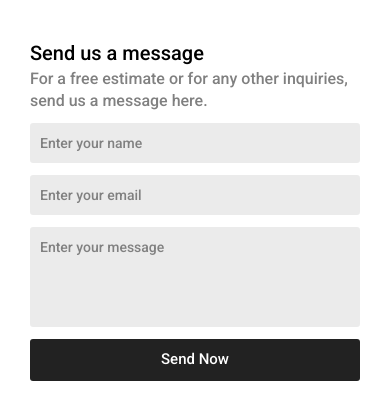
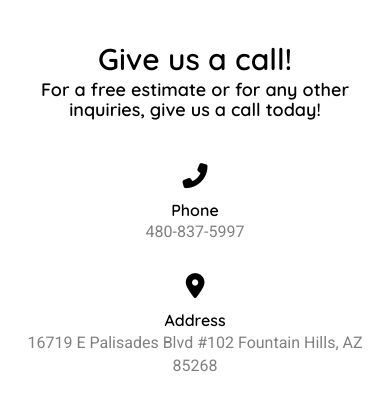
Before and after one commit to cnimcheski/American-Eagle-Stucco, a Flask app: page /contact-us in a window 390 px wide. Shown: the part 426-841 px from the top of the page. Run offline with Flask 3, Linux system fonts and the light colour scheme; some libraries are stand-ins or nearby versions.

Commit message:
Got rid of email sending form in contact us page

```diff
--- a/app.py
+++ b/app.py
@@ -46,26 +46,9 @@ def apply():
     return render_template("apply.html", active_page="apply")
 
 
-@app.route("/contact-us", methods=['GET', 'POST'])
+@app.route("/contact-us")
 def contact():
-    if request.method == 'POST':
-        # recaptcha...make sure user isn't a bot
-        recaptchaResponse = request.form['g-recaptcha-response']
-        verifyResponse = requests.post(url=f"{RECAPTCHA_VERIFY_URL}?secret={RECAPTCHA_SECRET_KEY}&response={recaptchaResponse}").json()
-        if verifyResponse['success'] == False:
-            abort(401)
-
-        # user is not a bot...send the message as a email
-        name = request.form['name']
-        email = request.form['email']
-        message = request.form['message']
-
-        msg = Message("Message from website contact form", recipients=[MAIL_TO], reply_to=email)
-        msg.html = render_template("contact-email.html", message=message, email=email, name=name)
-        mail.send(msg)
-        # after email is sent successfully, show a success alert
-        return render_template("contact-us.html", active_page="contact-us", success=1, site_key=RECAPTCHA_SITE_KEY)
-    return render_template("contact-us.html", active_page="contact-us", site_key=RECAPTCHA_SITE_KEY)
+    return render_template("contact-us.html", active_page="contact-us")
 
 
 if __name__ == '__main__':
--- a/static/css/contact-us.css
+++ b/static/css/contact-us.css
@@ -4,126 +4,60 @@
   margin-bottom: 10px;
 }
 
-.contact-form {
-  margin: 40px;
+.contact-us {
   display: flex;
+  flex-direction: column;
+  align-items: center;
+  gap: 40px;
+  margin-top: 40px;
+}
+
+.contact-us .text {
+  width: 90%;
+}
+
+.contact-us h2,
+.contact-us h4 {
+  text-align: center;
+  font-family: "Quicksand", sans-serif;
+  font-weight: 600;
+  color: black;
+  margin: 4px 0;
 }
 
 .contact-details {
+  width: 80%;
   display: flex;
-  flex-direction: column;
-  justify-content: center;
+  justify-content: space-between;
   align-items: center;
   text-align: center;
-  gap: 30px;
-  max-width: 250px;
 }
 
 .detail-title {
   color: black;
+  font-family: "Quicksand", sans-serif;
+  font-weight: 600;
   font-size: 16px;
 }
 
-.detail-info {
-  color: gray;
-  font-size: 16px;
-}
-
-.detail-link {
+.detail a {
   color: gray;
   font-size: 16px;
   transition: opacity 0.05s;
 }
 
-.detail-link:focus {
+.detail a:focus {
   color: gray;
   text-decoration: none;
 }
 
-.detail-link:hover {
+.detail a:hover {
   color: gray;
   opacity: 0.5;
 }
 
-.divider {
-  width: 2px;
-  border-radius: 1px;
-  background-color: gray;
-  margin: 40px 50px;
-}
-
-.message {
-  flex: 1;
-  display: flex;
-  flex-direction: column;
-}
-
-.message-header {
-  font-size: 25px;
-  color: black;
-}
-
-.message-description {
-  margin-bottom: 10px;
-  font-size: 20px;
-  color: gray;
-}
-
-.message-form {
-  flex: 1;
-  display: flex;
-  flex-direction: column;
-  gap: 12px;
-}
-
-.message-box {
-  height: 100px;
-  resize: none;
-}
-
-.input-box::placeholder {
-  color: gray;
-}
-
-.input-box {
-  background-color: rgba(0, 0, 0, 0.08);
-  color: black;
-  width: 100%;
-  outline: none;
-}
-
-.send-button {
-  display: inline-block;
-  color: white;
-  background-color: rgb(34, 34, 34);
-}
-
-.send-button,
-.input-box {
-  border: none;
-  border-radius: 3px;
-  padding: 10px;
-}
-
 @media (max-width: 820px) {
-  .contact-form {
-    flex-direction: column;
-    align-items: center;
-    justify-content: center;
-    gap: 50px;
-  }
-
-  .divider {
-    /* remove the divider */
-    display: none;
-  }
-
-  .message {
-    order: 0;
-  }
-
   .contact-details {
-    order: 1;
     flex-direction: row;
     flex-wrap: wrap;
     align-items: baseline;
@@ -138,20 +72,10 @@
 }
 
 @media (max-width: 480px) {
-  .contact-form {
-    margin: 40px 30px;
-  }
-
-  .message-header {
-    font-size: 20px;
-  }
-
-  .message-description {
-    font-size: 16px;
-  }
-
   .contact-details {
-    flex-direction: column;
+    width: 90%;
+    gap: 30px;
+    flex-direction: column-reverse;
     justify-content: center;
     align-items: center;
   }
--- a/static/css/header.css
+++ b/static/css/header.css
@@ -20,7 +20,6 @@
 }
 
 .home-image-overlay-text-top {
-  font-style: italic;
   text-align: center;
   opacity: 0.9;
   font-size: 35px;
--- a/templates/contact-us.html
+++ b/templates/contact-us.html
@@ -2,44 +2,25 @@
 
 {% block head %}
   <title>Contact Us - American Eagle Stucco</title>
-  <meta name="description" content="Contact us. Residential, commercial, and retail stucco and EIFS contractor in Phoenix, Arizona. High quality work. Four generations and over 50 years of experience. Send us a message today!">
+  <meta name="description" content="Contact us. Residential, commercial, and retail stucco and EIFS contractor in Arizona. High quality work. Four generations and over 50 years of experience. Give us a call today!">
   <link rel="stylesheet" href="static/css/contact-us.css">
-  {% if success == 1 %}
-    <script>
-      function myFunction() {
-          alert("Your message was successfully sent!");
-      }
-
-      document.addEventListener('DOMContentLoaded', function() {
-        myFunction();
-      });
-    </script>
-  {% endif %}
-  <script src="https://www.google.com/recaptcha/api.js"></script>
-  <script>
-    function onSubmit(token) {
-      var form = document.getElementById('send-message-form');
-      // check for required field validation errors before submitting recaptcha
-      if (form.checkValidity()) {
-        form.submit();
-      } else {
-        form.reportValidity();
-        grecaptcha.reset();
-      }
-    }
-  </script>
 {% endblock %}
 
 {% block header_image %}contact-us.jpg{% endblock %}
 {% block header_overlay_text %}CONTACT US{% endblock %}
 
 {% block main %}
-  <div class="contact-form">
+  <div class="contact-us">
+    <div class="text">
+      <h2>Give us a call!</h2>
+      <h4>For a free estimate or for any other inquiries, give us a call today!</h4>
+    </div>
+
     <div class="contact-details">
       <div class="detail">
         <i class="fas fa-map-marker-alt"></i>
         <p class="detail-title">Address</p>
-        <p class="detail-info">16719 E Palisades Blvd #102 Fountain Hills, AZ 85268</p>
+        <a class="detail-link" target="_blank" href="https://www.google.com/maps/dir/?api=1&destination=33.60818602489733, -111.71974900973768">16719 E Palisades Blvd #102 Fountain Hills, AZ 85268</a>
       </div>
 
       <div class="detail">
@@ -47,29 +28,8 @@
         <p class="detail-title">Phone</p>
         <a href="tel:4808375997" class="detail-link">480-837-5997</a>
       </div>
-
-      <div class="detail">
-        <i class="fas fa-envelope"></i>
-        <p class="detail-title">Email</p>
-        <a href="mailto:americaneaglestucco@gmail.com" class="detail-link">americaneaglestucco@gmail.com</a>
-      </div>
     </div>
 
-    <div class="divider"></div>
-
-    <div class="message">
-      <p class="message-header">Send us a message</p>
-      <p class="message-description">For a free estimate or for any other inquiries, send us a message here.</p>
-
-      <form id="send-message-form" class="message-form" action="/contact-us" method="post">
-        <input type="text" class="input-box" placeholder="Enter your name" name="name" required>
-        <input type="email" class="input-box" placeholder="Enter your email" name="email" required>
-        <textarea type="text" class="input-box message-box" placeholder="Enter your message" name="message" required></textarea>
-
-        <button type="submit" class="g-recaptcha send-button" data-sitekey="{{ site_key }}" data-callback='onSubmit' data-action='submit'>Send Now</button>
-      </form>
-    </div>
+    <iframe class="map" src="https://www.google.com/maps/embed?pb=!1m18!1m12!1m3!1d3322.8911215853786!2d-111.72187604395566!3d33.608129363894925!2m3!1f0!2f0!3f0!3m2!1i1024!2i768!4f13.1!3m3!1m2!1s0x872b988ed4c0c9e3%3A0xb6b87cd1782acd81!2s16719%20E%20Palisades%20Blvd%2C%20Fountain%20Hills%2C%20AZ%2085268!5e0!3m2!1sen!2sus!4v1717084811927!5m2!1sen!2sus" width="600" height="450" style="border:0;" allowfullscreen="" loading="lazy" referrerpolicy="no-referrer-when-downgrade"></iframe>
   </div>
-
-  <iframe class="map" src="https://www.google.com/maps/embed?pb=!1m18!1m12!1m3!1d3322.8911215853786!2d-111.72187604395566!3d33.608129363894925!2m3!1f0!2f0!3f0!3m2!1i1024!2i768!4f13.1!3m3!1m2!1s0x872b988ed4c0c9e3%3A0xb6b87cd1782acd81!2s16719%20E%20Palisades%20Blvd%2C%20Fountain%20Hills%2C%20AZ%2085268!5e0!3m2!1sen!2sus!4v1717084811927!5m2!1sen!2sus" width="600" height="450" style="border:0;" allowfullscreen="" loading="lazy" referrerpolicy="no-referrer-when-downgrade"></iframe>
 {% endblock %}
--- a/templates/index.html
+++ b/templates/index.html
@@ -9,8 +9,8 @@
 
 {% block main %}
   <div class="company-description">
-    <p class="description-header">Construction work in Phoenix, Arizona</p>
-    <p class="description-details">We are a dedicated team of skilled workers, that has 4 generations of experience working with residential, commercial, and retail sites in Phoenix, Arizona.</p>
+    <p class="description-header">Construction work in all of Arizona</p>
+    <p class="description-details">We are a dedicated team of skilled workers, that has 4 generations of experience working with residential, commercial, and retail sites in Arizona.</p>
   </div>
 
   <div class="enticement-container">
```
Also changed, not shown: static/css/about.css (+6 -4 lines), templates/about.html (+29 -5 lines), templates/services.html (+7 -10 lines), 2 other files.
